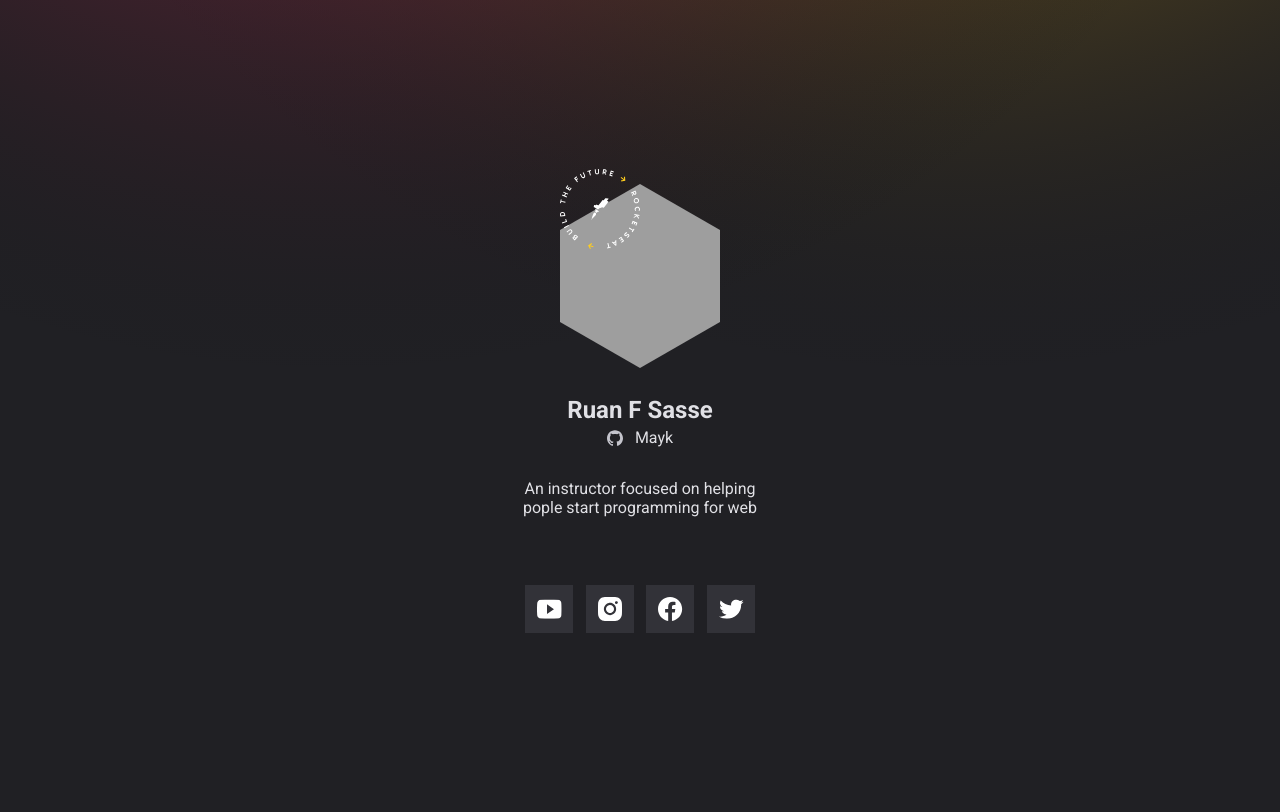
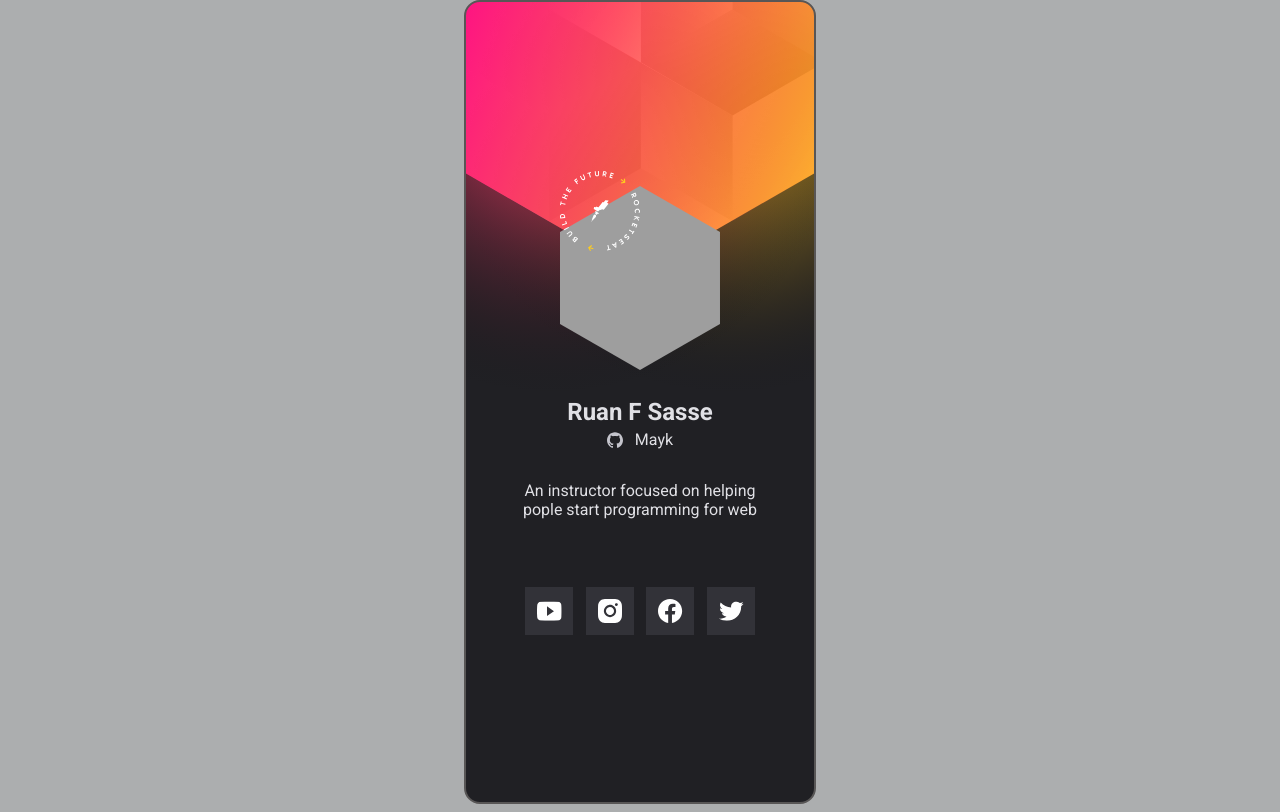
Before and after one commit to rfsasse/nlw-heat, a plain HTML site: page index.html in a window 1280 px wide. Drawn offline with Linux system fonts and the light colour scheme; no server answers; grey boxes are pictures that could not be loaded.

Commit message:
Encerrando projeto, adicionado @media ajuste para desktop

```diff
--- a/style.css
+++ b/style.css
@@ -5,7 +5,9 @@
 html,
 body {
   --grey: hsl(240, 9%, 89%);
-  --black: hsl(240, 9%, 13%)
+  --black: hsl(240, 9%, 13%);
+  --gray-background: hsla(190, 3%, 38%, 0.514);
+  --gray-border: hsl(0, 1%, 34%);
 
   height: 100%;
   font-family: 'Roboto', sans-serif;
@@ -41,7 +43,7 @@ main {
 }
 
 .avatar span {
-  position: absolute;  /*subir nivel do elemento novas propriedades*/
+  position: absolute; /*subir nivel do elemento novas propriedades*/
   top: -15px;
   z-index: 1; /*seta o nivel precisa ter o absolute*/
 }
@@ -69,15 +71,11 @@ a {
 
   justify-content: center;
   align-items: center;
-
 }
-
 
 p {
   margin-top: 2rem;
 }
-
-
 
 ul {
   margin-top: 4rem;
@@ -88,3 +86,17 @@ ul {
 
   justify-content: center;
 }
+
+@media (min-width: 1000px) {
+  body {
+    background: var(--gray-background);
+  }
+  main {
+    background: url(images/background.svg) no-repeat center/cover;
+    width: 21.8rem;
+    min-height: 43.75rem;
+    height: 50rem;
+    border-radius: 1rem 1rem 1rem 1rem;
+    border: 2px solid var(--gray-border);
+  }
+}
```
